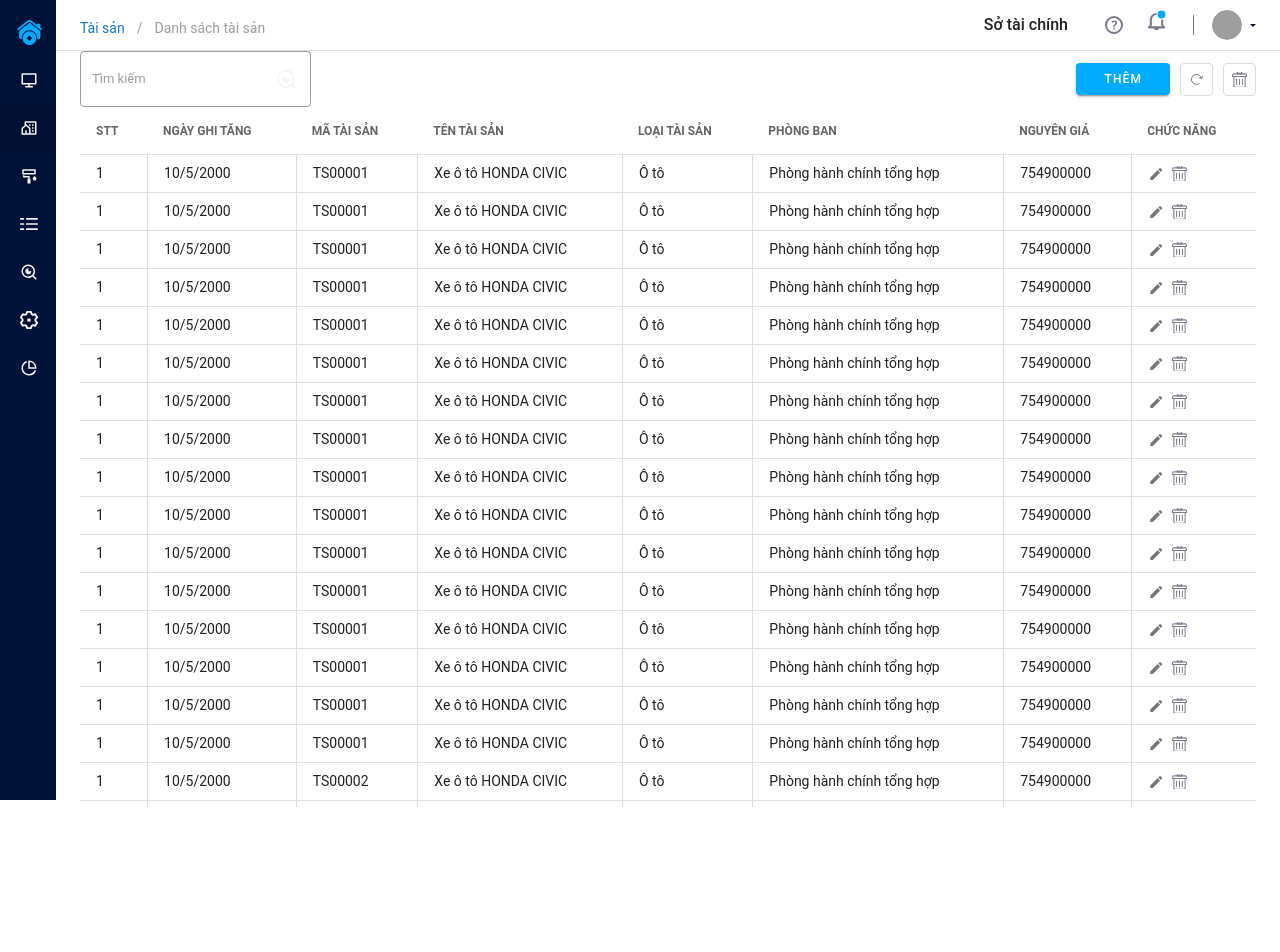
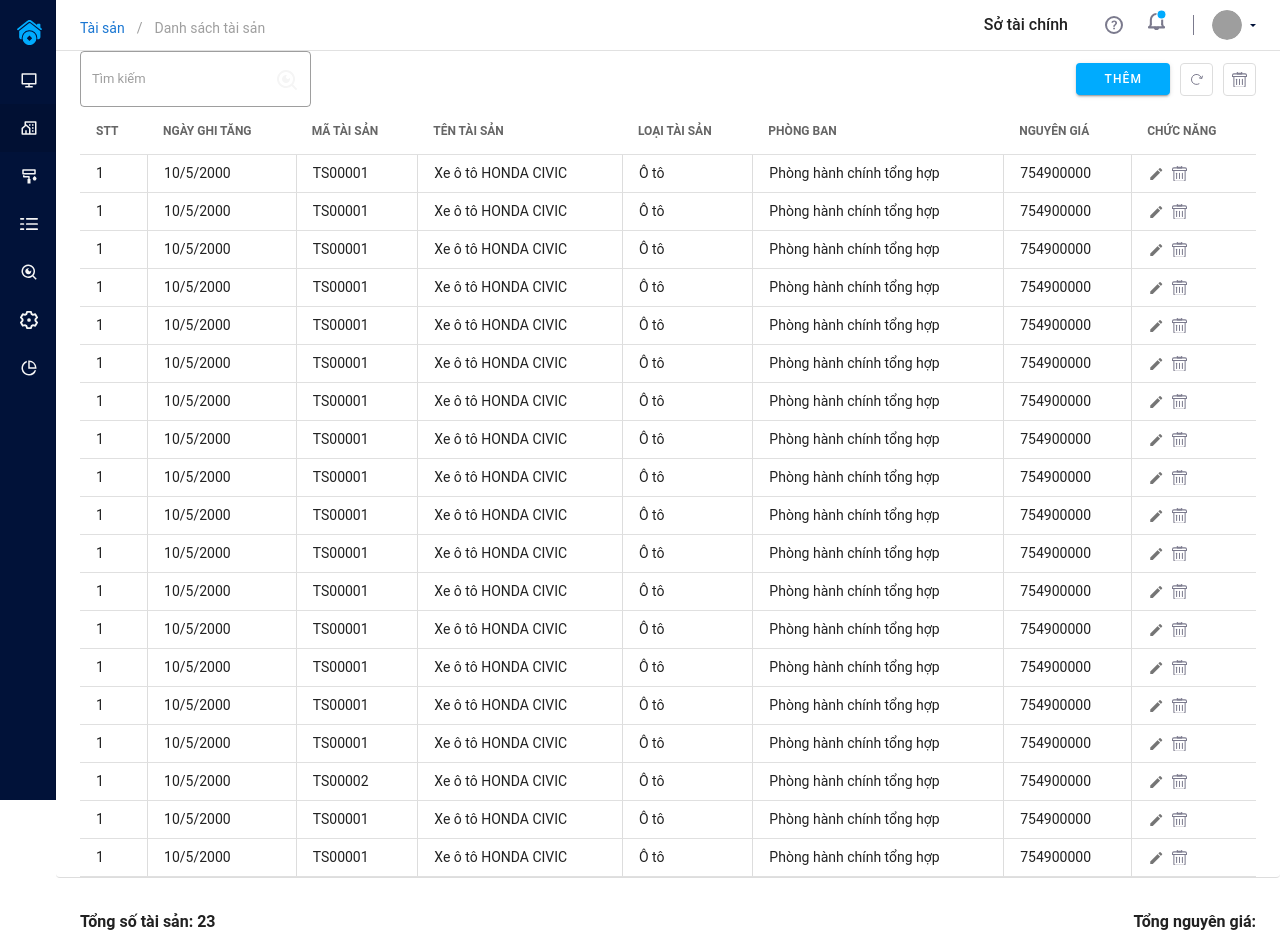
Before and after one commit to mtduong100500/QLTS-MaiThaiDuong-Web5, a Vue app: page /taisan in a window 1280 px wide. Shown: the top 952 px of the page. Before the commit the page ends 807 px from the top, so only its background shows below. Built offline with nearby package versions, Linux system fonts and the light colour scheme; grey boxes are pictures that could not be loaded.

Commit message:
Adding comments, adding table footer, change hover color on icon

```diff
--- a/src/App.vue
+++ b/src/App.vue
@@ -21,14 +21,13 @@
       <div class="header-wrapper">
         <Header/>
       </div>
+
+
       <!--
         Phần router-view, nội dung sẽ được thanh đổi khi ấn vào thanh sidebar
         CreatedBy MTDUONG(13/06/2021)
       -->
-
         <router-view></router-view>
-
-
     </v-main>
   </v-app>
 </template>
--- a/src/views/GhiTang.vue
+++ b/src/views/GhiTang.vue
@@ -2,6 +2,10 @@
   <div class="main-content">
     <div class="toolbar">
       <div>
+        <!--
+          Ô input tìm kiếm
+          CreatedBy MTDUONG (14/06/2021)
+        -->
         <v-text-field
           placeholder="Tìm kiếm"
           outlined
@@ -19,6 +23,11 @@
           </template>
         </v-text-field>
       </div>
+
+      <!--
+        3 nút bấm: Thêm, load lại bảng và xóa
+        CreatedBy MTDUONG (14/06/2021)
+      -->
       <div class="btn-group d-flex align-center">
         <v-btn color="#00abfe" small class="white--text px-7 py-4">Thêm</v-btn>
         <v-tooltip bottom>
@@ -47,12 +56,17 @@
         </v-tooltip>
       </div>
     </div>
+
+    <!--
+      Bảng dữ liệu
+      CreatedBy MTDUONg (14/06/2021)
+    -->
     <div class="table">
       <v-data-table
         :items="items"
         :headers="headers"
         fixed-header
-        height="700"
+        height="770"
         :custom-filter="filter"
         hide-default-footer
         disable-pagination
@@ -84,6 +98,15 @@
         </template>
       </v-data-table>
     </div>
+
+    <!--
+      Thông tin về tổng số tài sản và tổng nguyên giá
+      CreatedBy MTDUONg (14/06/2021)
+    -->
+    <div class="d-flex table-footer py-8 justify-space-between align-center">
+      <div class="px-6 font-weight-bold">Tổng số tài sản: {{propertySum}}</div>
+      <div class="px-6 font-weight-bold">Tổng nguyên giá: {{priceSumFunc()}}</div>
+    </div>
   </div>
 </template>
 
@@ -93,6 +116,9 @@ export default {
   name: "taisan",
   data() {
     return {
+
+      // Chứa các thông tin của table headers
+      // CreatedBy MTDUONG (14/06/2021)
       headers: [
         { text: "STT", value: "STT", sortable: false },
         { text: "NGÀY GHI TĂNG", value: "Date", sortable: false },
@@ -103,25 +129,54 @@ export default {
         { text: "NGUYÊN GIÁ", value: "Price", sortable: false },
         { text: "CHỨC NĂNG", value: "actions", sortable: false },
       ],
+
+      // Dùng để lưu trữ dữ liệu để truyền lên table
+      // CreatedBy MTDUONG (14/06/2021)
       items: data,
+
+      // model dùng cho chức năng tìm kiếm
       search: "",
+
+      // Tính tổng số tài sản
+      // CreatedBy MTDUONG (14/06/2021)
+      propertySum: data.length,
+
+      // Tính tổng nguyên giá
+      // CreatedBy MTDUONG (14/06/2021)
+      priceSum: ''
     };
   },
-  computed: {},
+  computed:{
+
+  },
+
   methods: {
     // Filter theo tên và mã nhân viên
+    // CreatedBy MTDUONG(13/06/2021)
     filter(value, search, item) {
       let inName = RegExp(search, "i").test(item.PropertyName);
       let inCode = false;
       return inName || inCode;
     },
+
+    // Tính tổng nguyên giá
+    // CreatedBY MTDUONG (14/06/2021)
+    priceSumFunc(items){
+      for(item in items){
+        this.priceSum += parseInt(item.Price);
+      }
+      return this.priceSum;
+    }
   },
 };
 </script>
 
 <style lang="scss">
+.table-footer{
+}
 .btn-hover:hover {
   cursor: pointer;
+  background-color: #dddddd;
 }
 .btn-reload {
   margin: 0 10px;
@@ -134,6 +189,7 @@ export default {
 }
 .v-data-table {
   padding: 0 24px 0 24px;
+  border-bottom: 1px solid #dddddd;
 }
 table td + td {
   border-left: 1px solid #dddddd;
@@ -155,4 +211,5 @@ tr:hover {
   justify-content: space-between;
   padding: 0 24px 0 24px;
 }
+
 </style>
--- a/src/views/data.js
+++ b/src/views/data.js
@@ -170,6 +170,42 @@ let data=[
         Department: "Phòng hành chính tổng hợp",
         Price: "754900000",
       },
+      {
+        STT: "1",
+        Date: "10/5/2000",
+        PropertyCode: "TS00001",
+        PropertyName: "Xe ô tô HONDA CIVIC",
+        PropertyType: "Ô tô",
+        Department: "Phòng hành chính tổng hợp",
+        Price: "754900000",
+      },
+      {
+        STT: "1",
+        Date: "10/5/2000",
+        PropertyCode: "TS00001",
+        PropertyName: "Xe ô tô HONDA CIVIC",
+        PropertyType: "Ô tô",
+        Department: "Phòng hành chính tổng hợp",
+        Price: "754900000",
+      },
+      {
+        STT: "1",
+        Date: "10/5/2000",
+        PropertyCode: "TS00001",
+        PropertyName: "Xe ô tô HONDA CIVIC",
+        PropertyType: "Ô tô",
+        Department: "Phòng hành chính tổng hợp",
+        Price: "754900000",
+      },
+      {
+        STT: "1",
+        Date: "10/5/2000",
+        PropertyCode: "TS00001",
+        PropertyName: "Xe ô tô HONDA CIVIC",
+        PropertyType: "Ô tô",
+        Department: "Phòng hành chính tổng hợp",
+        Price: "754900000",
+      },
 
 ]
 
```
